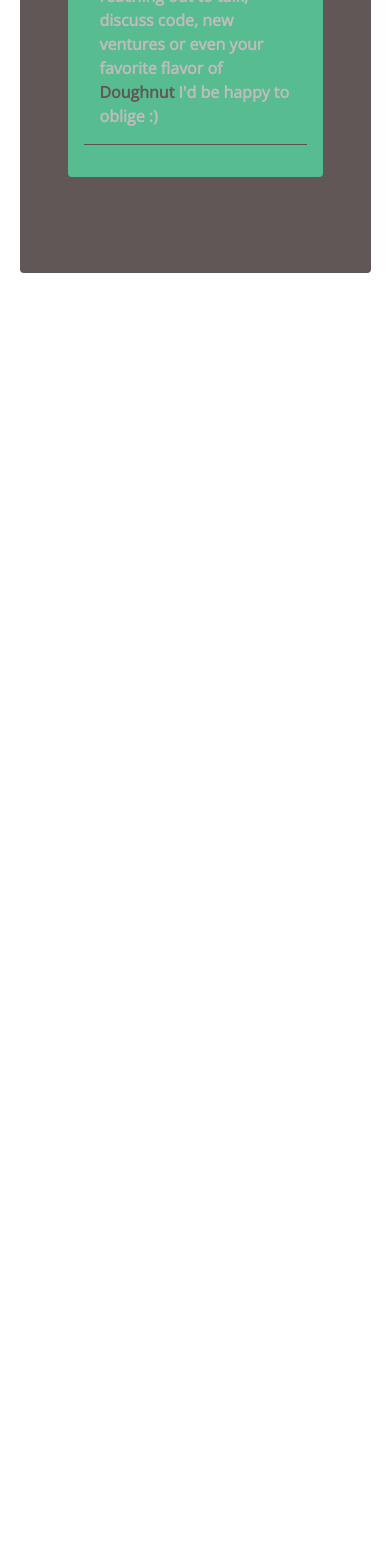
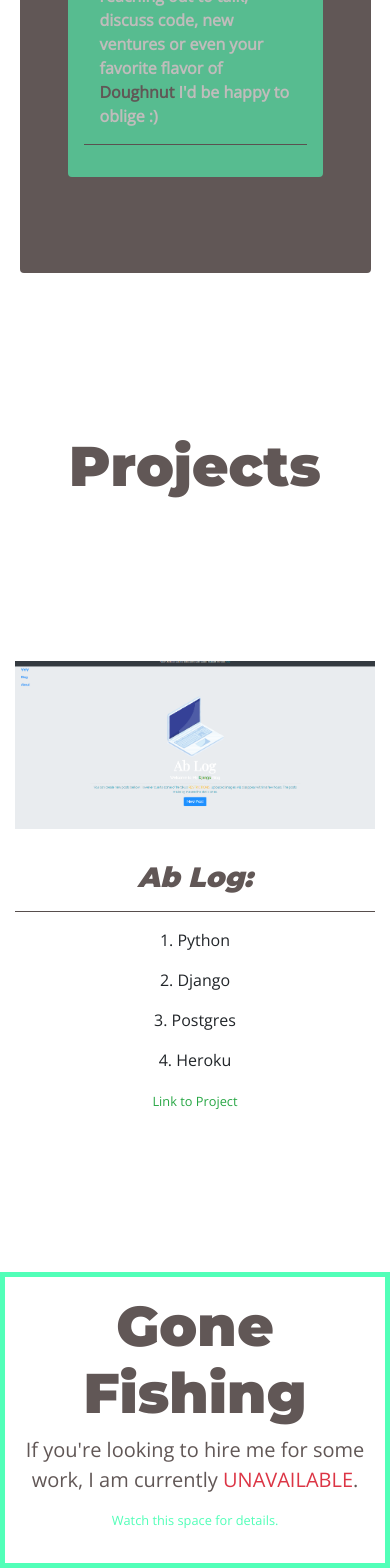
Before and after one commit to SandyAbdullahi/Portfolio, an Angular app: page / in a window 390 px wide. Shown: the part 1126-2694 px from the top of the page. Before the commit the page ends 1447 px from the top, so only its background shows below. Built offline with nearby package versions, Linux system fonts and the light colour scheme.

Commit message:
complete message section and predefine media queries

```diff
--- a/src/app/app.component.html
+++ b/src/app/app.component.html
@@ -1 +1,8 @@
 <app-header></app-header>
+<app-projects></app-projects>
+<div class="container work-status text-center">
+  <h1 class="display-4 text-primary">Gone Fishing</h1>
+  <p class="lead text-primary">If you're looking to hire me for some work, I am currently <span
+      class="text-danger">UNAVAILABLE</span>.</p>
+  <P class="small text-secondary">Watch this space for details.</P>
+</div>
--- a/src/app/app.component.scss
+++ b/src/app/app.component.scss
@@ -0,0 +1,23 @@
+@import '../styles.scss';
+
+.work-status {
+
+  border: 5px solid $aqua-green;
+  padding: 1rem;
+}
+
+
+// Extra small devices (portrait phones, less than 576px)
+// No media query for `xs` since this is the default in Bootstrap
+
+// Small devices (landscape phones, 576px and up)
+@media (min-width: 576px) {}
+
+// Medium devices (tablets, 768px and up)
+@media (min-width: 768px) {}
+
+// Large devices (desktops, 992px and up)
+@media (min-width: 992px) {}
+
+// Extra large devices (large desktops, 1200px and up)
+@media (min-width: 1200px) {}
--- a/src/app/app.module.ts
+++ b/src/app/app.module.ts
@@ -7,13 +7,15 @@ import { FontAwesomeModule } from '@fortawesome/angular-fontawesome';
 import { AppRoutingModule } from './app-routing.module';
 import { AppComponent } from './app.component';
 import { HeaderComponent } from './header/header.component';
+import { ProjectsComponent } from './projects/projects.component';
 
 
 
 @NgModule({
   declarations: [
     AppComponent,
-    HeaderComponent
+    HeaderComponent,
+    ProjectsComponent
   ],
   imports: [
     BrowserModule,
--- /dev/null
+++ b/src/app/projects/projects.component.html
@@ -0,0 +1,47 @@
+<div class="container">
+  <h1 class="text-center display-4 projects-title text-primary">Projects</h1>
+  <div class="row my-5 project-1">
+    <div class="col-lg-8">
+      <div class="green-box-1"></div>
+    </div>
+
+    <div class="col-sm-4">
+      <h3 class="font-italic text-primary">Ab Log:</h3>
+      <hr class="bg-primary ">
+      <p>1. Python</p>
+      <p>2. Django</p>
+      <p>3. Postgres</p>
+      <p>4. Heroku</p>
+      <a href="https://boiling-sierra-29856.herokuapp.com/"><small class="text-success">Link to Project</small></a>
+    </div>
+  </div>
+  <!-- <div class="row my-5 project-2">
+    <div class="col">
+      <h3 class="font-italic text-primary">Project Name:</h3>
+      <hr class="bg-primary w-50">
+    </div>
+    <div class="col">
+      <div class="green-box"></div>
+    </div>
+  </div>
+  <div class="row my-5 project-3">
+    <div class="col">
+      <div class="green-box"></div>
+    </div>
+
+    <div class="col">
+      <h3 class="font-italic text-primary">Project Name:</h3>
+      <hr class="bg-primary w-50">
+    </div>
+  </div>
+  <div class="row my-5 project-4">
+    <div class="col">
+      <h3 class="font-italic text-primary">Project Name:</h3>
+      <hr class="bg-primary w-50">
+    </div>
+    <div class="col">
+      <div class="green-box"></div>
+    </div>
+  </div> -->
+
+</div>
--- /dev/null
+++ b/src/app/projects/projects.component.scss
@@ -0,0 +1,79 @@
+@import '../../styles.scss';
+
+.container {
+  margin-top: 10rem;
+  margin-bottom: 10rem;
+
+
+  .projects-title {
+    margin-bottom: 10rem;
+  }
+}
+
+
+.green-box {
+  display: none;
+  height: 200px;
+  width: 400px;
+  background-color: $aqua-green;
+}
+
+.green-box-1 {
+  height: 20vh;
+  background: url('../../assets/projects/abblog.png') no-repeat center;
+  background-size: cover;
+  margin-bottom: 2rem;
+}
+
+.project-1 {
+  text-align: center;
+}
+
+
+
+
+// Extra small devices (portrait phones, less than 576px)
+// No media query for `xs` since this is the default in Bootstrap
+
+// Small devices (landscape phones, 576px and up)
+@media (min-width: 576px) {
+
+  .green-box-1 {
+    height: 20vh;
+
+  }
+
+  .project-1 {
+    text-align: center;
+  }
+}
+
+// Medium devices (tablets, 768px and up)
+@media (min-width: 768px) {
+
+  .green-box-1 {
+    height: 20vh;
+  }
+
+
+
+
+}
+
+// Large devices (desktops, 992px and up)
+@media (min-width: 992px) {
+
+
+  .project-1 {
+    text-align: left;
+  }
+}
+
+// Extra large devices (large desktops, 1200px and up)
+@media (min-width: 1200px) {
+  .green-box-1 {
+    height: 50vh;
+  }
+
+
+}
--- /dev/null
+++ b/src/app/projects/projects.component.ts
@@ -0,0 +1,15 @@
+import { Component, OnInit } from '@angular/core';
+
+@Component({
+  selector: 'app-projects',
+  templateUrl: './projects.component.html',
+  styleUrls: ['./projects.component.scss']
+})
+export class ProjectsComponent implements OnInit {
+
+  constructor() { }
+
+  ngOnInit(): void {
+  }
+
+}
```
Also changed, not shown: src/assets/projects/abblog.png (added), 1 other file (tests, documents, lock files or other folders).
